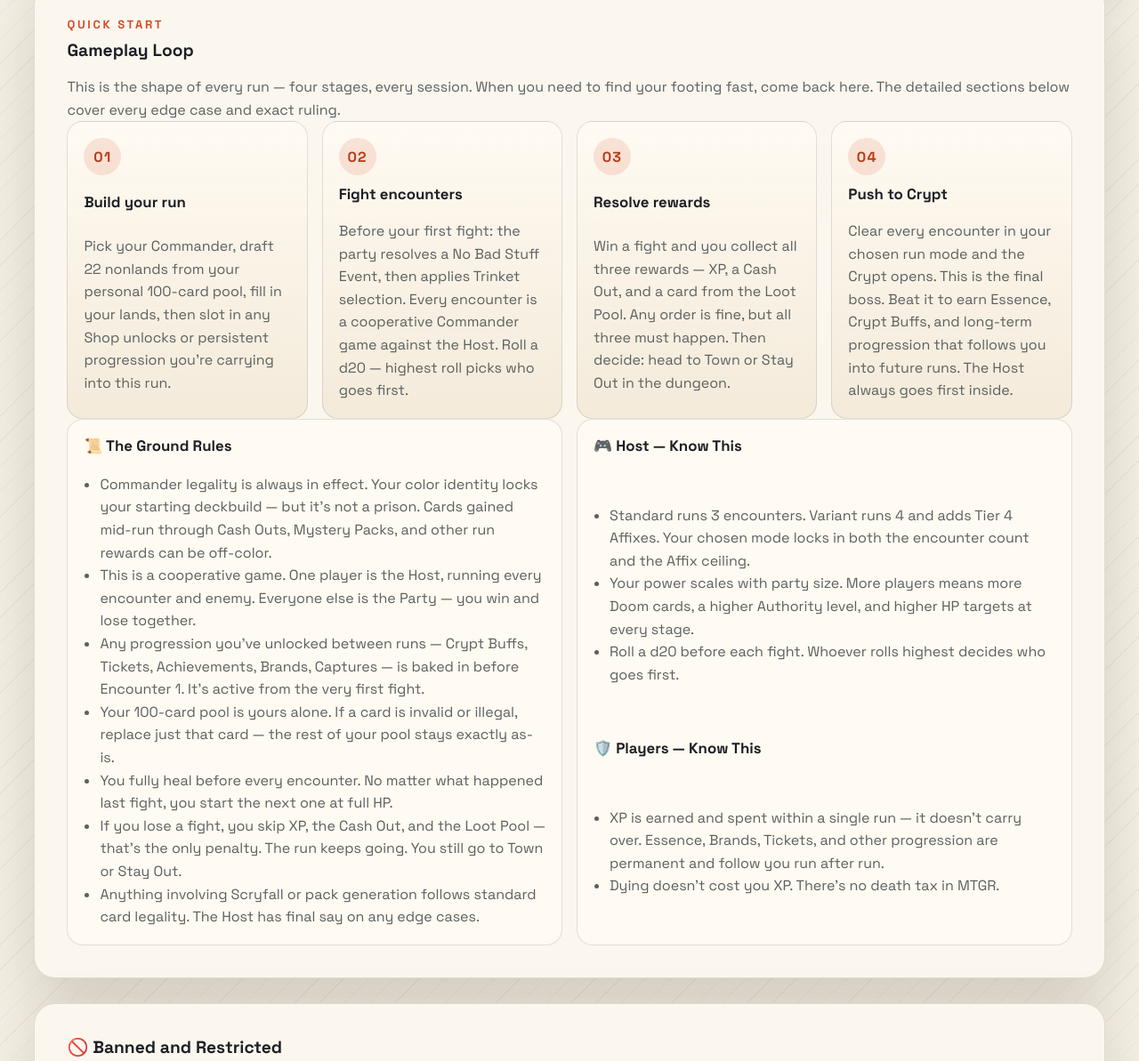
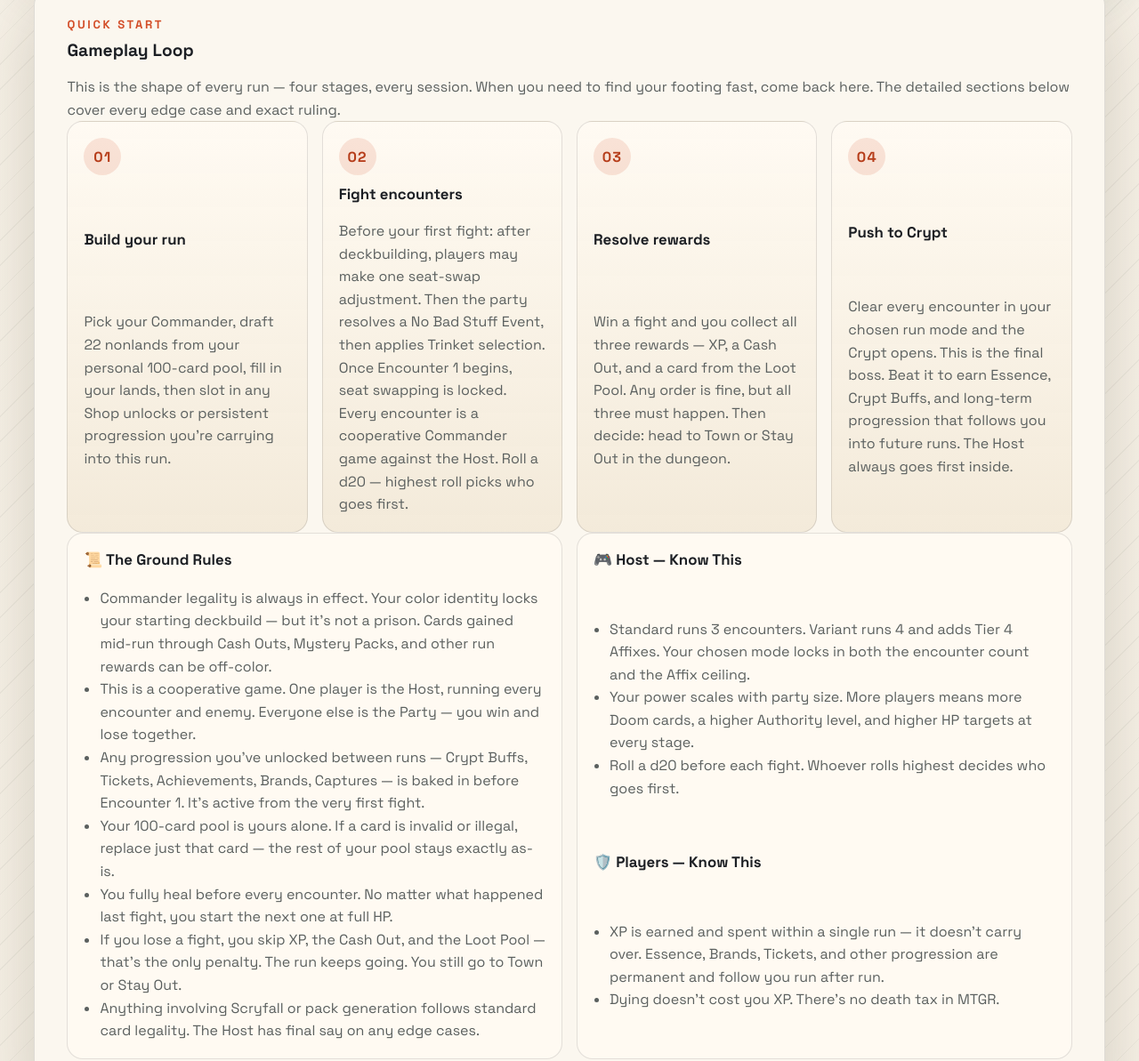
Before and after one commit to zkzeroxvirus/MTGRL-Frontend, a plain HTML site: page rules.html in a window 1280 px wide. Shown: the part 890-2083 px from the top of the page at 89% size. Drawn offline with Linux system fonts and the light colour scheme.

Commit message:
update rules seating

```diff
--- a/rules.html
+++ b/rules.html
@@ -112,7 +112,7 @@
           <article class="flow-card">
             <span class="flow-step">02</span>
             <h3>Fight encounters</h3>
-            <p>Before your first fight: the party resolves a No Bad Stuff Event, then applies Trinket selection. Every encounter is a cooperative Commander game against the Host. Roll a d20 — highest roll picks who goes first.</p>
+            <p>Before your first fight: after deckbuilding, players may make one seat-swap adjustment. Then the party resolves a No Bad Stuff Event, then applies Trinket selection. Once Encounter 1 begins, seat swapping is locked. Every encounter is a cooperative Commander game against the Host. Roll a d20 — highest roll picks who goes first.</p>
           </article>
           <article class="flow-card">
             <span class="flow-step">03</span>
@@ -374,7 +374,7 @@
           <article class="flow-card">
             <span class="flow-step">01</span>
             <h3>Before Encounter 1</h3>
-            <p>Before the first fight kicks off, the party first resolves a <strong>No Bad Stuff Event</strong> — a safe intro event to get things rolling. Then the party reveals <strong>3 Trinkets</strong> and picks one together.</p>
+            <p>Before the first fight kicks off, after deckbuilding the party may make one seat-swap adjustment. Then the party resolves a <strong>No Bad Stuff Event</strong> — a safe intro event to get things rolling. Then the party reveals <strong>3 Trinkets</strong> and picks one together. Once Encounter 1 begins, seat swapping is no longer allowed.</p>
           </article>
           <article class="flow-card">
             <span class="flow-step">02</span>
@@ -494,6 +494,7 @@
               <li>Stay Out (3rd consecutive): 4 Events.</li>
               <li>The count resets when you return to Town.</li>
               <li>The very first Event of the run (before Encounter 1) can't be a Bad Stuff Event.</li>
+              <li>After deckbuilding and before Encounter 1 begins, players may make one seat-swap adjustment; once Encounter 1 begins, seat swapping is no longer allowed.</li>
             </ul>
           </div>
         </div>
```
Also changed, not shown: index.html (+1 -1 lines).
